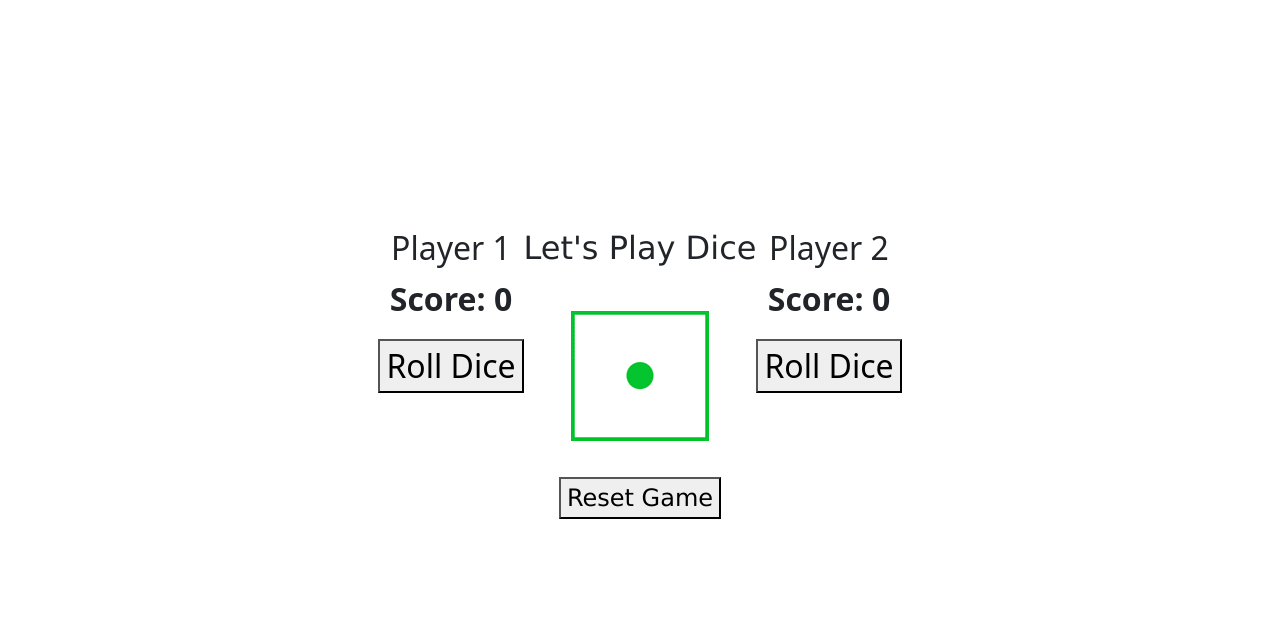
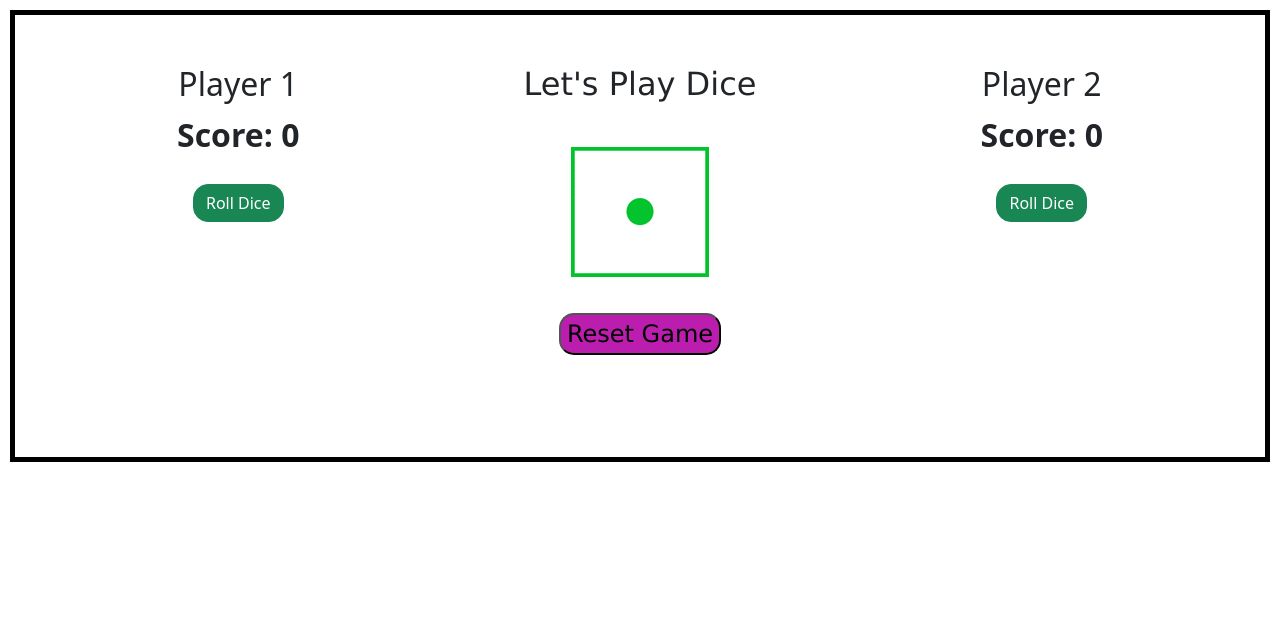
Before and after one commit to SafiyaFazil/Project-3-Roll_Dice_Game, a plain HTML site: page index.html in a window 1280 px wide. Drawn offline with nearby package versions, Linux system fonts and the light colour scheme.

Commit message:
Project-3 Here

```diff
--- a/index.html
+++ b/index.html
@@ -13,11 +13,14 @@
     />
   </head>
   <body>
-    <div class="game flex-container">
+    <div class="flex-container">
       <div class="player" id="player1">
         <h2>Player 1</h2>
         <p>Score: <span id="score1">0</span></p>
-        <button id="rollBtn1" onclick="rollDice1()">Roll Dice</button>
+
+          <button type="button" class="btn btn-success" id="rollBtn1" onclick="rollDice1()">
+          Roll Dice
+        </button>
       </div>
       <div class="result">
         <h2>let's play dice</h2>
@@ -33,7 +36,10 @@
       <div class="player" id="player2">
         <h2>Player 2</h2>
         <p>Score: <span id="score2">0</span></p>
-        <button id="rollBtn2" onclick="rollDice2()">Roll Dice</button>
+
+        <button type="button" class="btn btn-success" id="rollBtn2" onclick="rollDice2()">
+          Roll Dice
+        </button>
       </div>
     </div>
     <script src="script.js"></script>
--- a/style.css
+++ b/style.css
@@ -1,37 +1,26 @@
-/* .flex-container{
+
+.flex-container{
     display: flex;
     padding: 50px;
     justify-content: space-around;
-}
-
-#Player-1:hover, #Player-1:active{
-    background: rgb(97, 87, 87);
-}
-
-#Player-2:hover, #Player-2:active{
-    background: rgb(97, 87, 87);
-} */
-
-
-.game{
-    display: flex;
-    padding: 50px;
-    justify-content: space-around;
+    margin: 10px;
+    border: 5px solid black;
 }
 
 .player{
     text-align: center;
+    align-items:center;
     font-size: xx-large;
     font-weight: bold;
 
 }
 
 #rollBtn1:hover{
-    background: rgb(97, 87, 87);
+    background: rgb(69, 80, 72);
 }
 
 #rollBtn2:hover{
-    background: rgb(97, 87, 87);
+    background: rgb(69, 80, 72);
 }
 
 
@@ -44,16 +33,12 @@
     font-family: Verdana, Geneva, Tahoma, sans-serif;
 }
 
-button{
-    border-radius: 5px;
+
+
+.flex-container button{
+    border-radius: 15px;
 }
 
-
-body {
-  margin: 0;
-  display: flex;
-  align-items: center;
-  justify-content: center;
-  min-height: 100vh;
-  background-color: #f0f0f0;
+#resetBtn{
+    background-color: rgb(187, 30, 174);
 }
```
